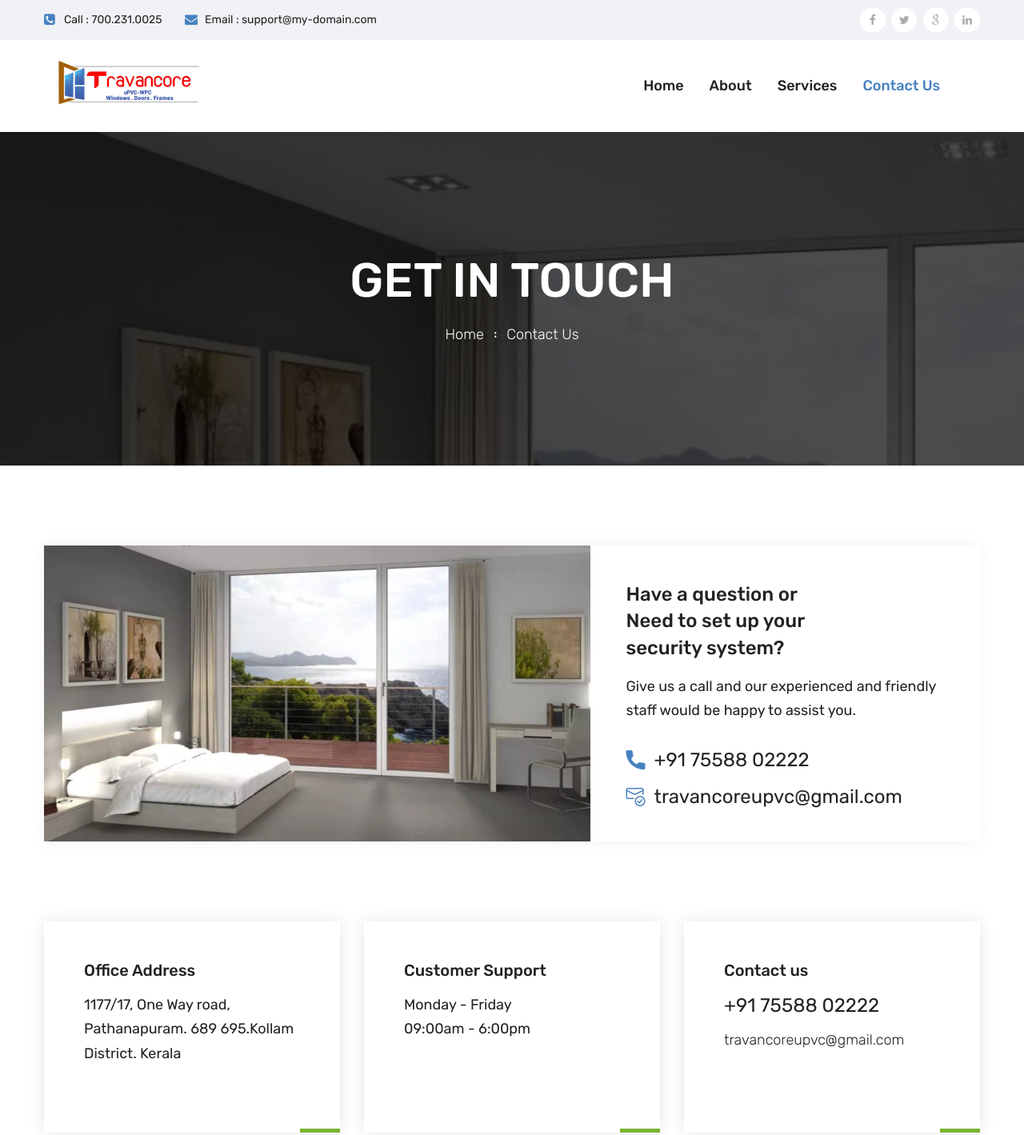
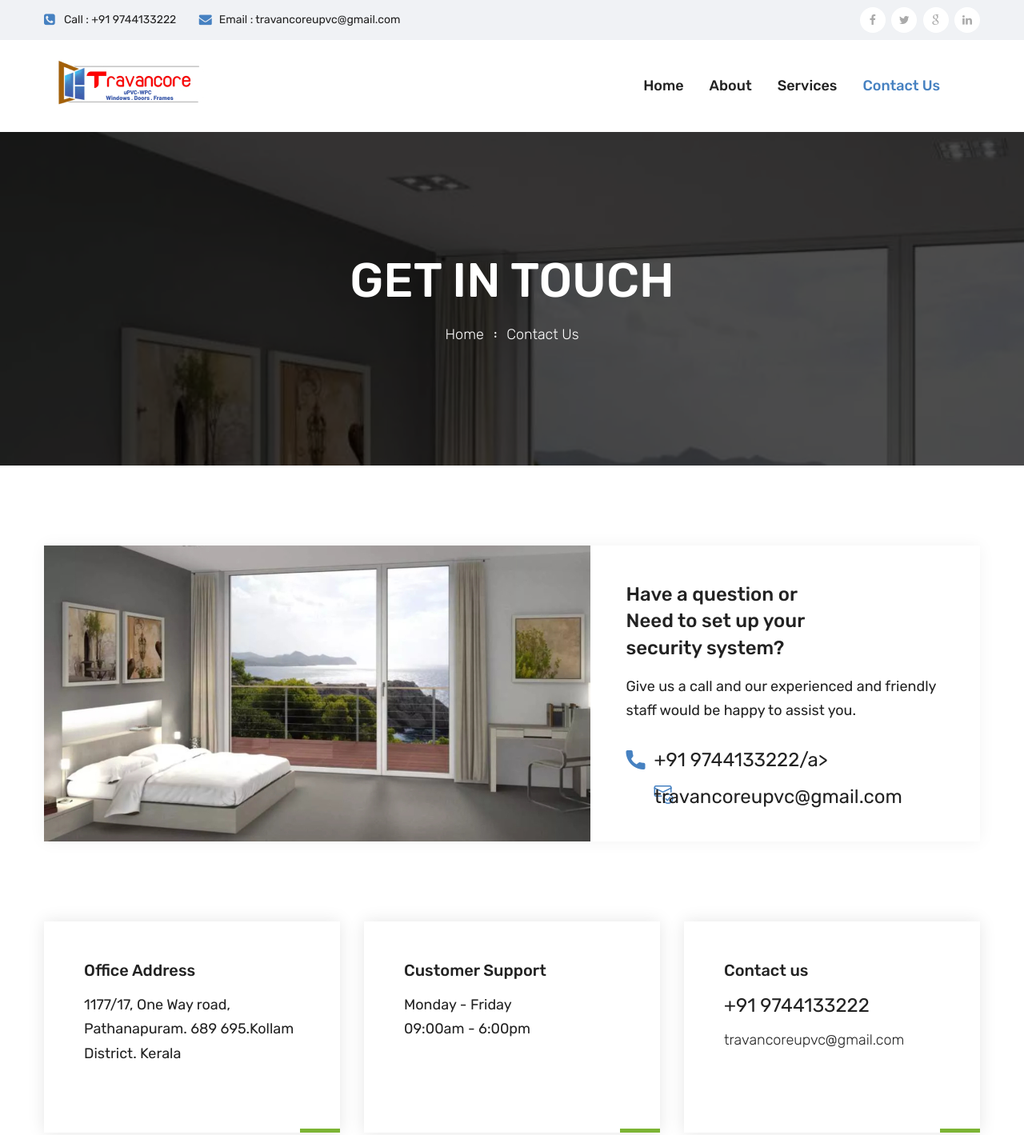
Before and after one commit to Ayushrajendran/travancore, a plain HTML site: page contact.html in a window 1280 px wide. Shown: the top 1419 px of the page at 80% size. Drawn offline with nearby package versions, Linux system fonts and the light colour scheme; some packages are replaced by stand-ins of ours; files whose address does not match are found by name.

Commit message:
updated number and email

```diff
--- a/contact.html
+++ b/contact.html
@@ -2,7 +2,7 @@
 <html>
 <head>
 <meta charset="utf-8">
-<title>Teknik HTML-5 Template | Contact</title>
+<title>Travancoreupvc | Contact</title>
 <!-- Stylesheets -->
 <link href="assets/css/bootstrap.css" rel="stylesheet">
 <link href="assets/css/style.css" rel="stylesheet">
@@ -44,8 +44,10 @@
 
 						<!-- Info List -->
                         <ul class="info-list">
-							<li><span class="icon fa fa-phone-square"></span> <a href="tel:+700-231-0025"> Call : 700.231.0025</a></li>
-							<li><span class="icon fa fa-envelope"></span> <a href="mailto:support@my-domain.com">Email : support@my-domain.com</a></li>
+							<li><span class="icon fa fa-phone-square"></span> <a href="tel:+91 9744133222"> Call : +91 9744133222</a></li>
+							<li><span class="icon fa fa-envelope"></span> <a href="travancoreupvc@gmail.com
+								">Email : travancoreupvc@gmail.com
+							</a></li>
 						</ul>
 
                     </div>
@@ -195,7 +197,7 @@
 							<h4>Have a question or <br> Need to set up your <br> security system?</h4>
 							<div class="text">Give us a call and our experienced and friendly staff would be happy to assist you.</div>
 							<ul class="info-list">
-								<li><span class="icon flaticon-call-3"></span><a href="tel:+91 75588 02222">+91 75588 02222</a></li>
+								<li><span class="icon flaticon-call-3"></span><a href="tel:+91 9744133222">+91 9744133222/a></li>
 								<li><span class="icon flaticon-email-5"></span><a href="mailto:travancoreupvc@gmail.com">travancoreupvc@gmail.com</a></li>
 							</ul>
 						</div>
@@ -228,7 +230,7 @@
 				<div class="contact-box col-lg-4 col-md-6 col-sm-12">
 					<div class="inner-box">
 						<h5>Contact us</h5>
-						<a class="phone" href="tel:+91 75588 02222">+91 75588 02222</a>
+						<a class="phone" href="tel:+91 9744133222">+91 9744133222</a>
 						<div class="emails">
 							<a href="mailto:travancoreupvc@gmail.com
 							">travancoreupvc@gmail.com
@@ -267,7 +269,7 @@
                 	<div class="content">
                         <!-- Contact Form -->
                         <div class="contact-form">
-                            <form id="submit-form" method="post"   action="https://script.google.com/macros/s/AKfycbwwtxbCpePO8yEVYl6nm4MJMin7icRiK2M05B7fs6kGY1u6M0P6JWe25YXIEWxeHHNMfw/exec"   >
+                            <form id="submit-form" method="post"   action="messagesentsucess.html"   >
                                 <div class="row clearfix">
 
 									<div class="form-group col-md-6 col-sm-6 col-xs-12">
```
Also changed, not shown: about.html (+4 -3 lines), index.html (+2 -2 lines), services.html (+6 -4 lines).
